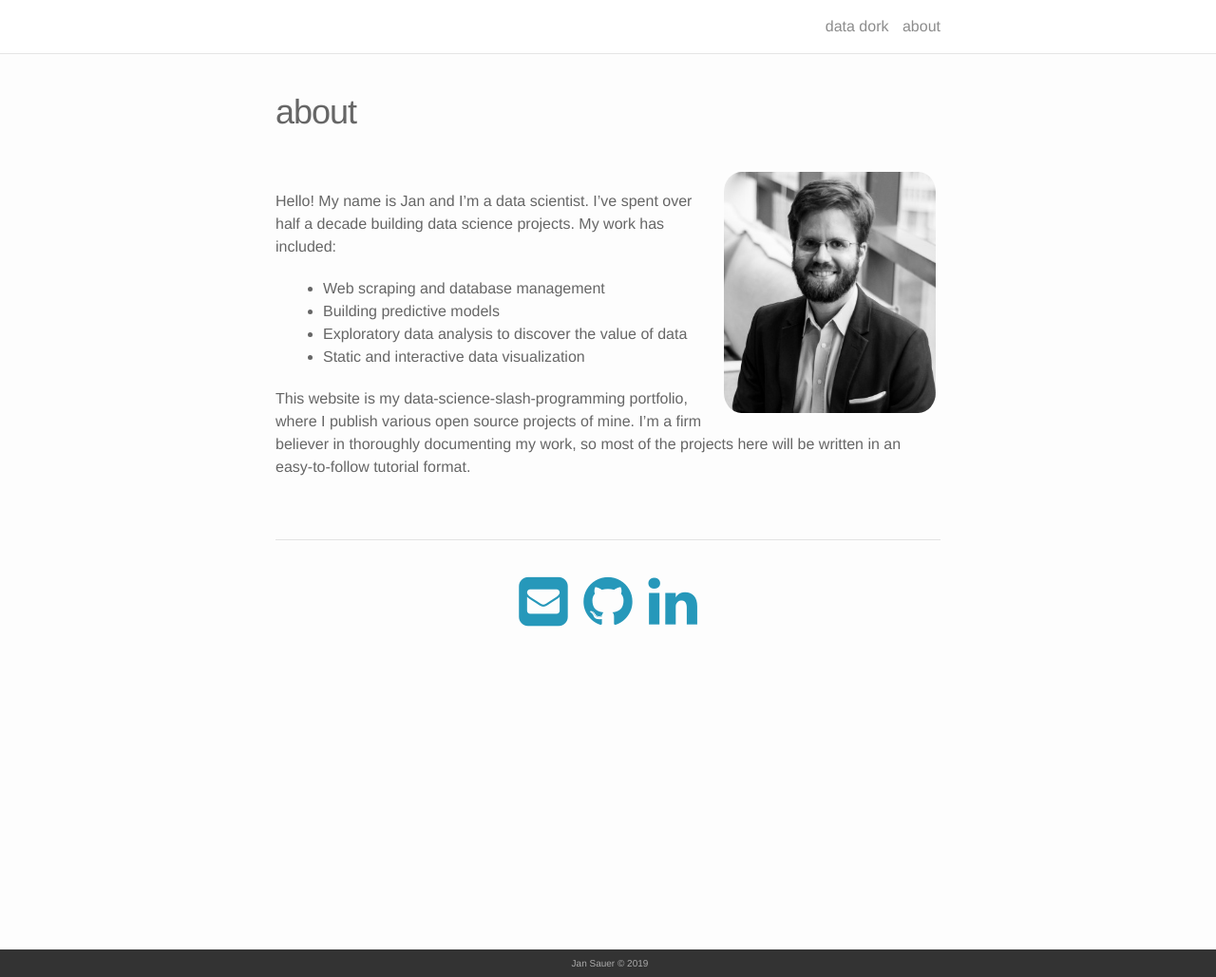
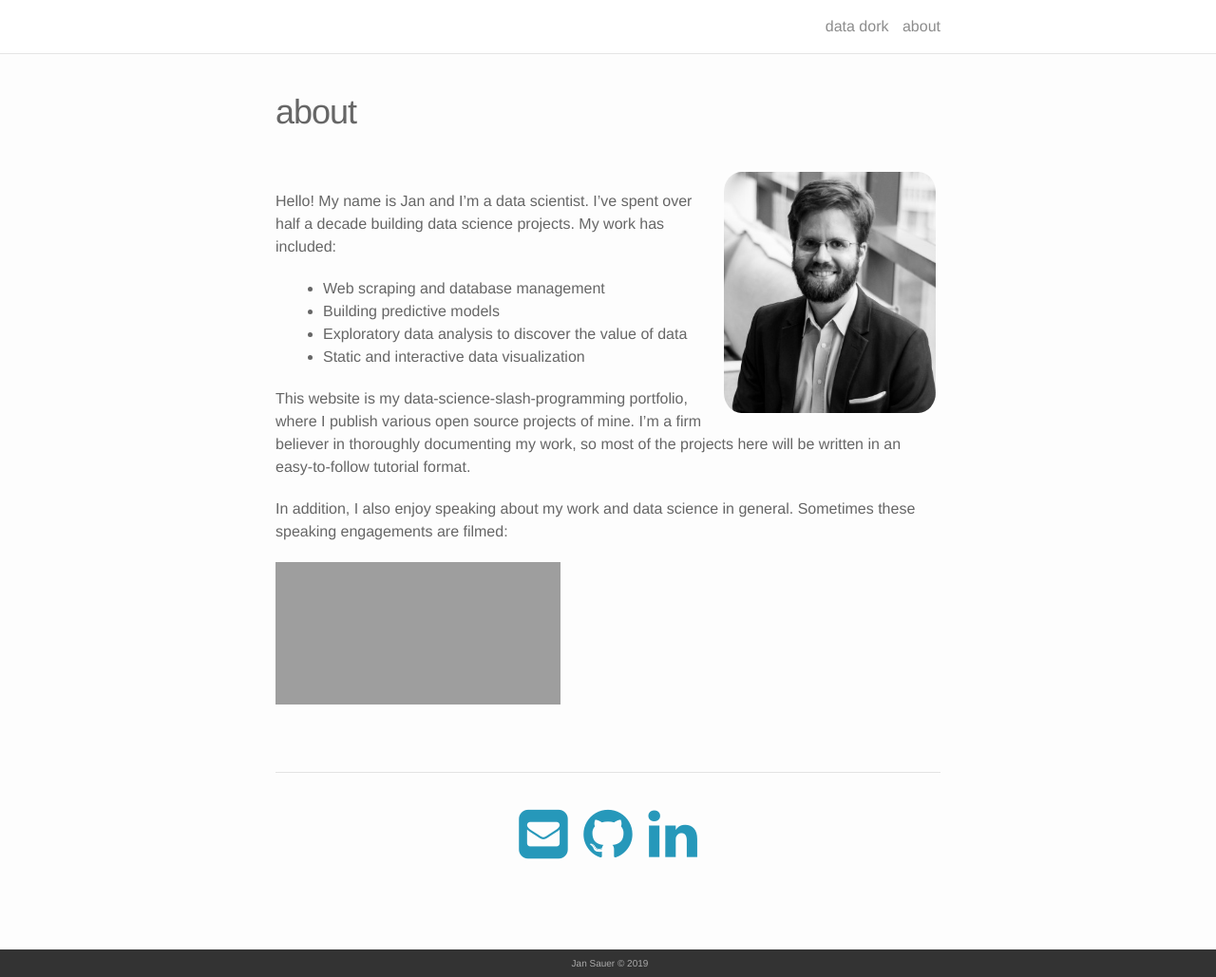
Before and after one commit to DragonDuck/DragonDuck.github.io, a Jekyll site: the page built from about.md, in a window 1280 px wide and 1029 px high. Shown: the whole window at 95% size. Built offline with Jekyll 4.4.1, drawn with Linux system fonts in a browser that asks for light colours; grey boxes are pictures that could not be loaded.

Commit message:
Added video link

```diff
--- a/about.md
+++ b/about.md
@@ -18,10 +18,11 @@ Hello! My name is Jan and I'm a data scientist. I've spent over half a decade bu
 
 This website is my data-science-slash-programming portfolio, where I publish various open source projects of mine. I'm a firm believer in thoroughly documenting my work, so most of the projects here will be written in an easy-to-follow tutorial format.
 
-<!--<br/>
-<br/>
-<strong>What this is not</strong><br/>
-This is not a blog that reports on the current state of data science, machine learning, neural networks, visualization, or anything of the sort. There are not only plenty of blogs that fill this niche but also plenty of websites that list the relevant blogs. All projects shown on this page are either solely my own work or projects to which I contributed significantly.//-->
+In addition, I also enjoy speaking about my work and data science in general. Sometimes these speaking engagements are filmed:
+
+<figure class="video_container">
+  <iframe src="https://www.youtube.com/embed/Tdu8-2UFxs4" frameborder="0" allowfullscreen="true"> </iframe>
+</figure>
 
 <br/>
 <hr/>
```
